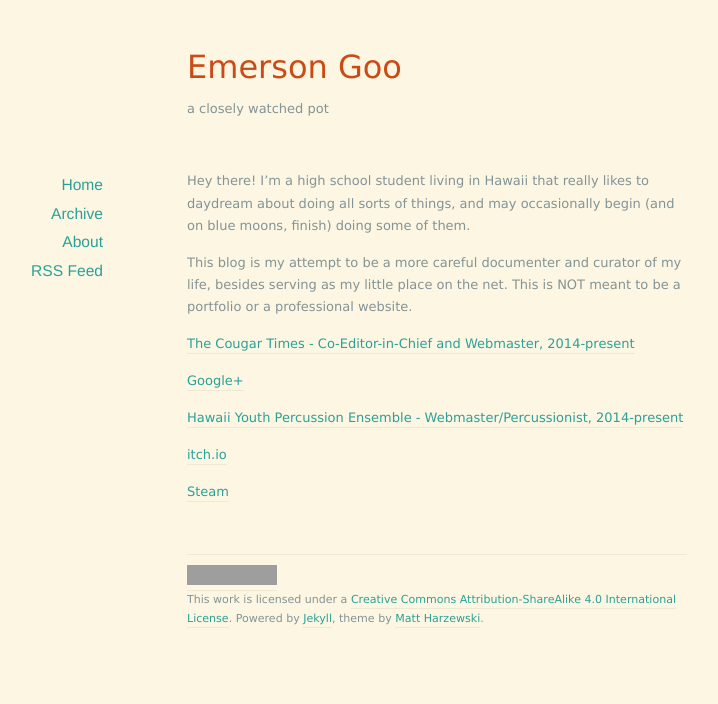
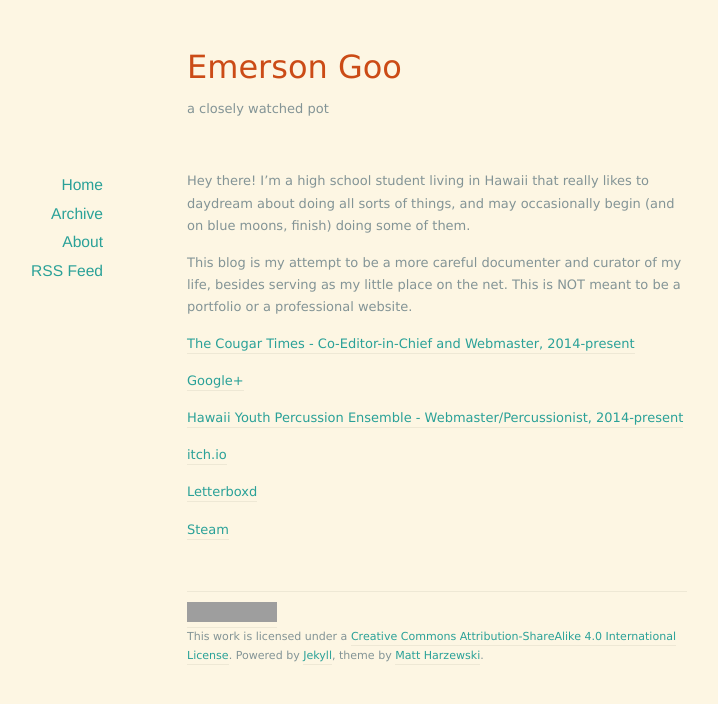
Before and after one commit to emersongoo/emersongoo.github.io, a Jekyll site: the page built from about/index.markdown, in a window 1280 px wide. Shown: the top 704 px of the page, without its empty margins (203-921 px from the left). Built offline with Jekyll 4.4.1, drawn with Linux system fonts in a browser that asks for light colours; nearby versions of some CDN libraries; grey boxes are pictures that could not be loaded.

Commit message:
add letterboxd profile

```diff
--- a/about/index.markdown
+++ b/about/index.markdown
@@ -15,4 +15,6 @@ This blog is my attempt to be a more careful documenter and curator of my life,
 
 [itch.io](http://knottheory.itch.io/)
 
+[Letterboxd](http://letterboxd.com/KnotTheory/)
+
 [Steam](http://steamcommunity.com/id/knottheory/)
```
